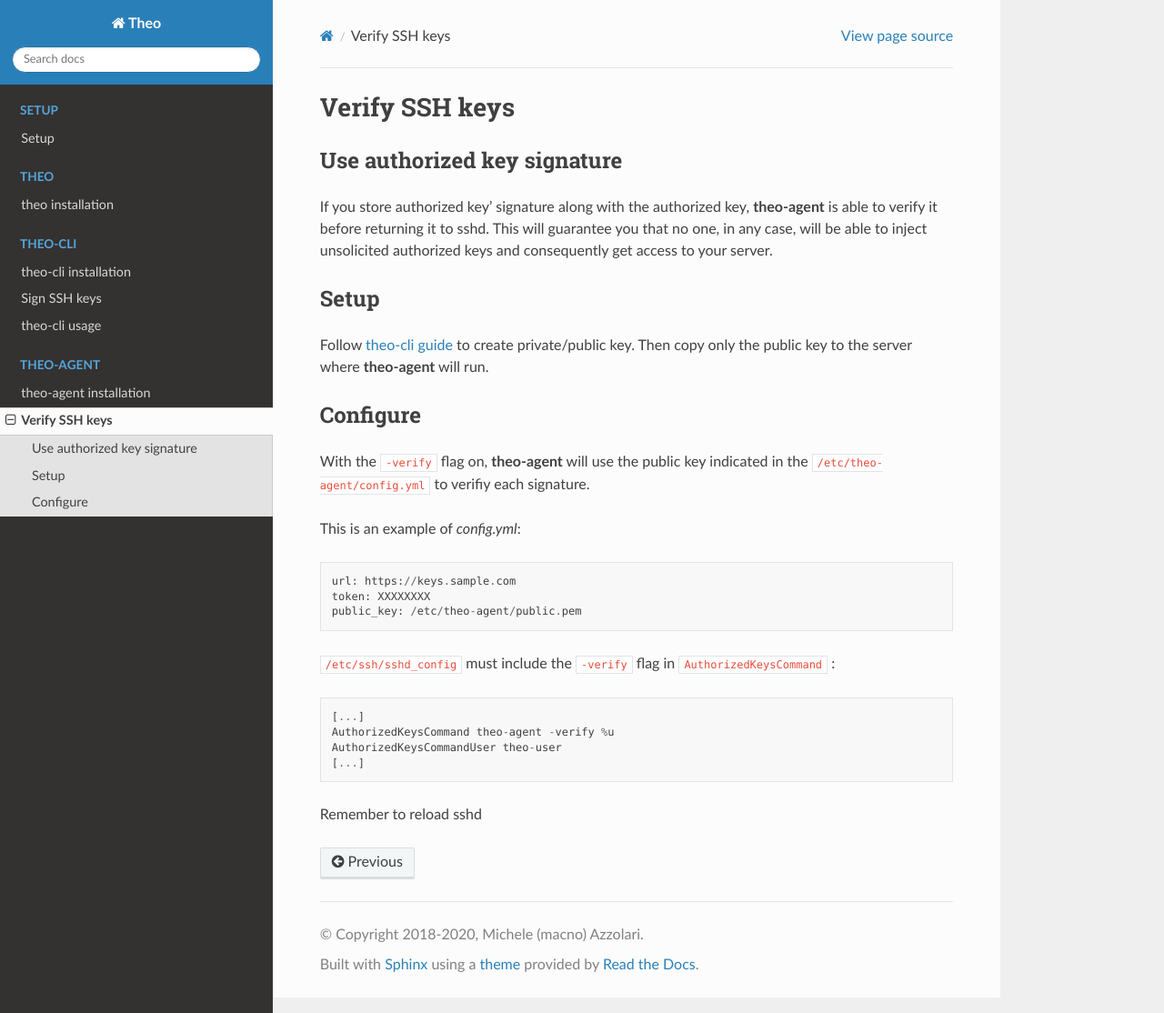
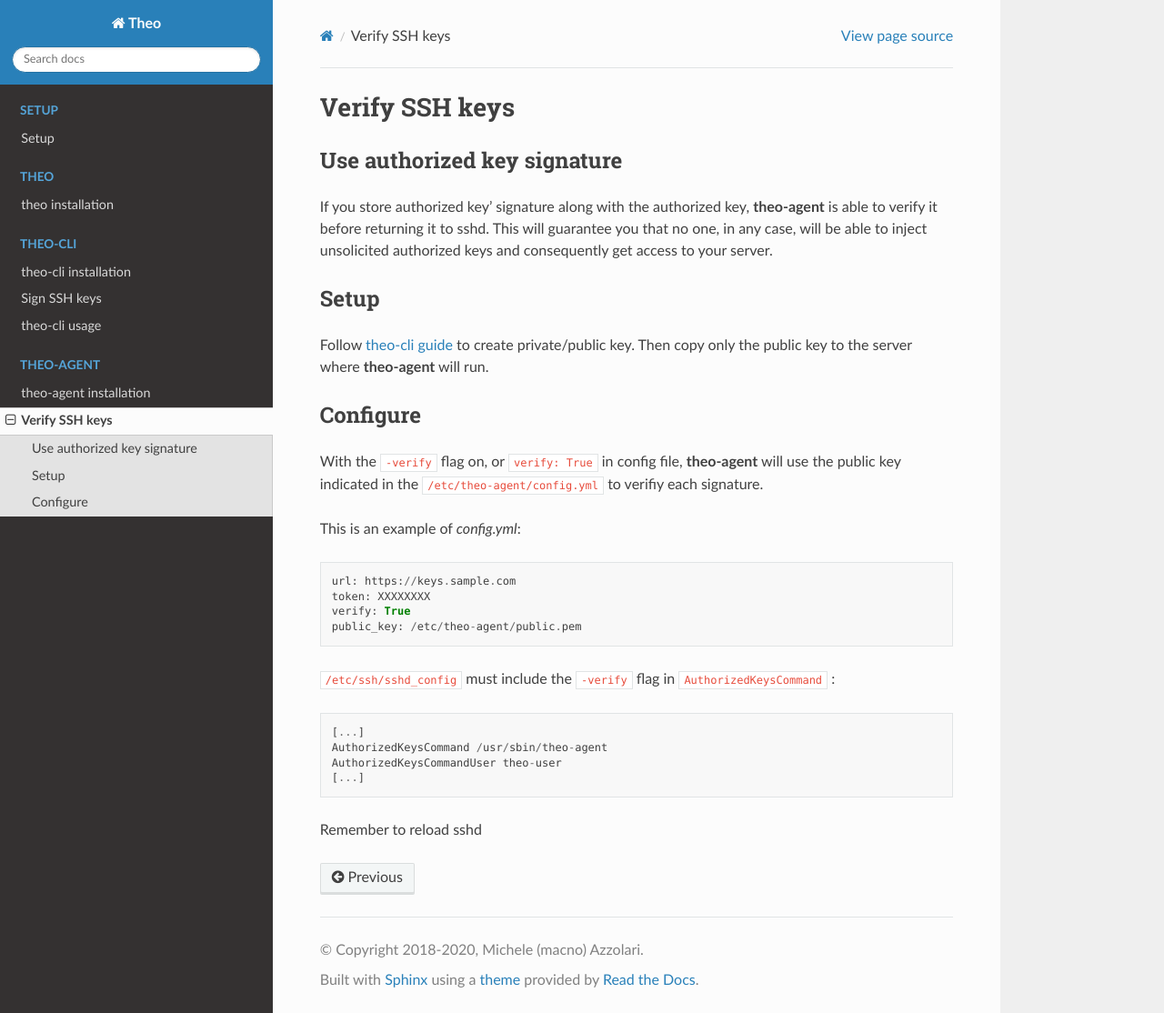
Before and after one commit to theoapp/theo-docs, a Sphinx documentation site: the page built from docs/theo-agent/verify_signed_keys.rst, in a window 1280 px wide and 1114 px high. Shown: the whole window at 91% size. Built offline with Sphinx 7.4.7 and the Read the Docs theme 2.0.0, drawn with Linux system fonts in a browser that asks for light colours.

Commit message:
Theo-agent: signed keys: you can set verify: True also in the configuration file

```diff
--- a/docs/theo-agent/verify_signed_keys.rst
+++ b/docs/theo-agent/verify_signed_keys.rst
@@ -17,7 +17,7 @@
 Configure
 =========
 
-With the ``-verify`` flag on, **theo-agent** will use the public key indicated in the ``/etc/theo-agent/config.yml`` to verifiy each signature.
+With the ``-verify`` flag on, or ``verify: True`` in config file,  **theo-agent** will use the public key indicated in the ``/etc/theo-agent/config.yml`` to verifiy each signature.
 
 This is an example of `config.yml`:
 
@@ -25,6 +25,7 @@
 
     url: https://keys.sample.com
     token: XXXXXXXX
+    verify: True
     public_key: /etc/theo-agent/public.pem
 
 ``/etc/ssh/sshd_config`` must include the ``-verify`` flag in ``AuthorizedKeysCommand`` :
@@ -32,7 +33,7 @@
 ::
 
     [...]
-    AuthorizedKeysCommand theo-agent -verify %u
+    AuthorizedKeysCommand /usr/sbin/theo-agent
     AuthorizedKeysCommandUser theo-user
     [...]
 
```
